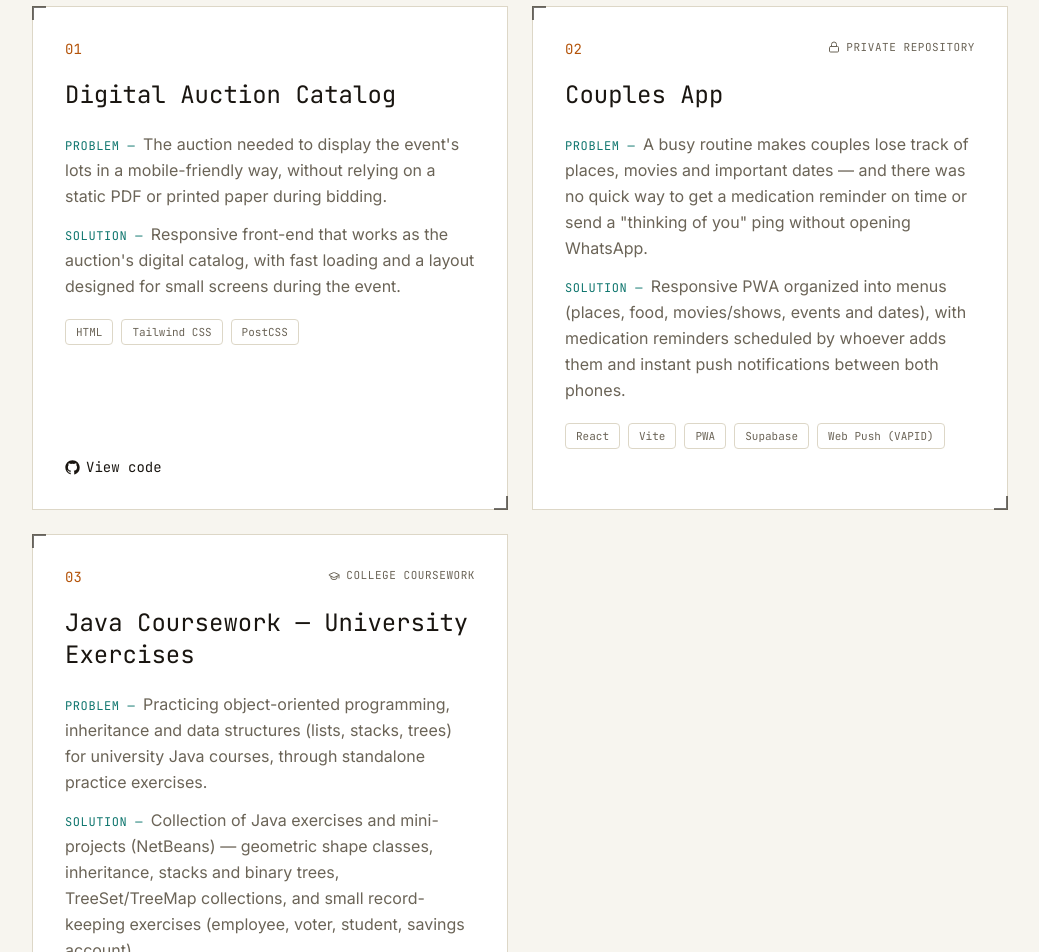
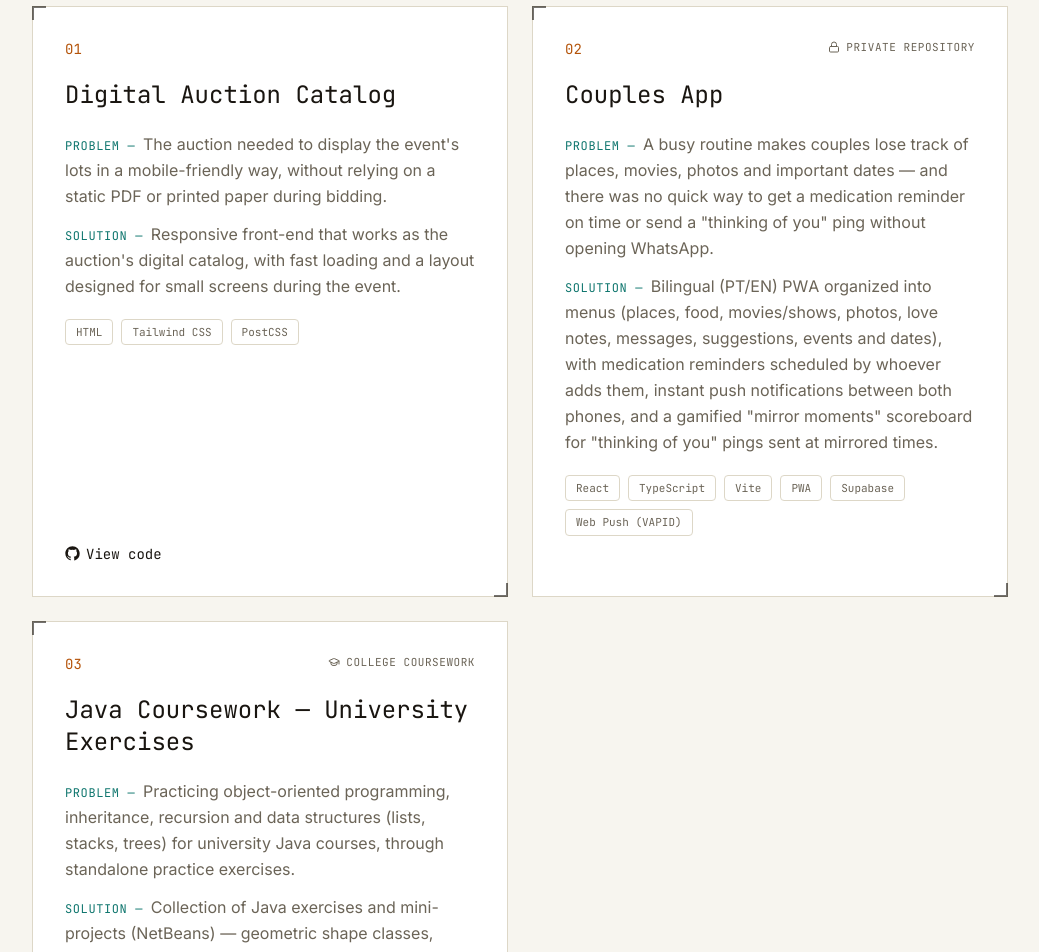
Before and after one commit to JoaoMarceloAngeli/Portfolio, a React (Vite) app: page / in a window 1280 px wide. Shown: the part 1540-2492 px from the top of the page, without its empty margins (120-1159 px from the left). Built offline with nearby package versions, Linux system fonts and the light colour scheme.

Commit message:
Atualiza descrição do projeto de exercícios Java
Reflete o crescimento recente do repositório Projetos-Java-faculdade:
recursividade, árvore binária de busca (BST) e uma agenda de contatos
completa com camadas MVC/DAO, persistência em banco de dados e geração
de relatórios em PDF.

```diff
--- a/src/data/projects.ts
+++ b/src/data/projects.ts
@@ -10,7 +10,7 @@ export const projects: ProjectMeta[] = [
   {
     id: 'app-casal',
     index: '02',
-    stack: ['React', 'Vite', 'PWA', 'Supabase', 'Web Push (VAPID)'],
+    stack: ['React', 'TypeScript', 'Vite', 'PWA', 'Supabase', 'Web Push (VAPID)'],
     noteKind: 'private',
   },
   {
--- a/src/i18n/translations.ts
+++ b/src/i18n/translations.ts
@@ -117,17 +117,17 @@ const pt: Translations = {
       'app-casal': {
         name: 'App para Casais',
         problem:
-          'A rotina corrida faz casais perderem o registro de lugares, filmes e datas importantes — e faltava um jeito rápido de lembrar o remédio na hora certa ou avisar "estou pensando em você" sem precisar abrir o WhatsApp.',
+          'A rotina corrida faz casais perderem o registro de lugares, filmes, fotos e datas importantes — e faltava um jeito rápido de lembrar o remédio na hora certa ou avisar "estou pensando em você" sem precisar abrir o WhatsApp.',
         solution:
-          'PWA responsivo organizado em menus (lugares, comidas, filmes/séries, eventos e datas), com lembretes de remédio agendados por quem cadastra e notificações push instantâneas entre os dois celulares.',
+          'PWA bilíngue (PT/EN) organizado em menus (lugares, comidas, filmes/séries, fotos, cartinhas, recados, sugestões, eventos e datas), com lembretes de remédio agendados por quem cadastra, notificações push instantâneas entre os dois celulares e um placar gamificado de "momentos espelhados" para os pings de "pensando em você" enviados em horários espelhados.',
         note: 'Repositório privado',
       },
       'projetos-java-faculdade': {
         name: 'Exercícios de Java — Faculdade',
         problem:
-          'Praticar programação orientada a objetos, herança e estruturas de dados (listas, pilhas, árvores) nas disciplinas de Java da faculdade, com exercícios avulsos de fixação.',
+          'Praticar programação orientada a objetos, herança, recursividade e estruturas de dados (listas, pilhas, árvores) nas disciplinas de Java da faculdade, com exercícios avulsos de fixação.',
         solution:
-          'Coleção de exercícios e miniprojetos em Java (NetBeans) — classes de formas geométricas, herança, pilhas e árvores binárias, coleções TreeSet/TreeMap, e pequenos sistemas de cadastro (funcionário, eleitor, aluno, conta poupança).',
+          'Coleção de exercícios e miniprojetos em Java (NetBeans) — classes de formas geométricas, herança, pilhas, árvores binárias e BST, recursividade, coleções TreeSet/TreeMap, sistemas de cadastro (funcionário, eleitor, aluno, conta poupança) e uma agenda de contatos completa com camadas MVC/DAO, persistência em banco de dados e geração de relatórios em PDF.',
         note: 'Projeto de faculdade',
       },
     },
@@ -227,17 +227,17 @@ const en: Translations = {
       'app-casal': {
         name: 'Couples App',
         problem:
-          'A busy routine makes couples lose track of places, movies and important dates — and there was no quick way to get a medication reminder on time or send a "thinking of you" ping without opening WhatsApp.',
+          'A busy routine makes couples lose track of places, movies, photos and important dates — and there was no quick way to get a medication reminder on time or send a "thinking of you" ping without opening WhatsApp.',
         solution:
-          'Responsive PWA organized into menus (places, food, movies/shows, events and dates), with medication reminders scheduled by whoever adds them and instant push notifications between both phones.',
+          'Bilingual (PT/EN) PWA organized into menus (places, food, movies/shows, photos, love notes, messages, suggestions, events and dates), with medication reminders scheduled by whoever adds them, instant push notifications between both phones, and a gamified "mirror moments" scoreboard for "thinking of you" pings sent at mirrored times.',
         note: 'Private repository',
       },
       'projetos-java-faculdade': {
         name: 'Java Coursework — University Exercises',
         problem:
-          'Practicing object-oriented programming, inheritance and data structures (lists, stacks, trees) for university Java courses, through standalone practice exercises.',
+          'Practicing object-oriented programming, inheritance, recursion and data structures (lists, stacks, trees) for university Java courses, through standalone practice exercises.',
         solution:
-          'Collection of Java exercises and mini-projects (NetBeans) — geometric shape classes, inheritance, stacks and binary trees, TreeSet/TreeMap collections, and small record-keeping exercises (employee, voter, student, savings account).',
+          'Collection of Java exercises and mini-projects (NetBeans) — geometric shape classes, inheritance, stacks, binary and BST trees, recursion, TreeSet/TreeMap collections, small record-keeping exercises (employee, voter, student, savings account), and a full contact-book app with MVC/DAO layers, database persistence and PDF report generation.',
         note: 'College coursework',
       },
     },
```
